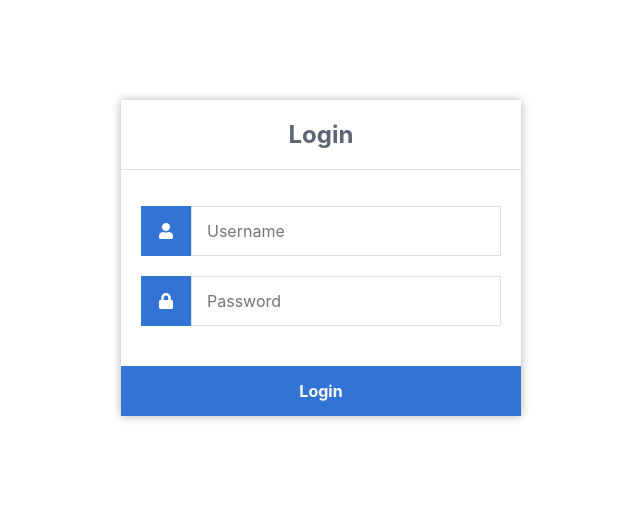
After one commit to hjoaquim/covidsym, a PHP site: page /test.html in a window 1280 px wide. The commit adds this page. Shown: the top 515 px of the page, without its empty margins (319-959 px from the left). Run offline with PHP 8.4, Linux system fonts and the light colour scheme.

Commit message:
building login page

```diff
--- /dev/null
+++ b/test.html
@@ -0,0 +1,88 @@
+<!DOCTYPE html>
+<html>
+	<head>
+		<meta charset="utf-8">
+		<title>Login</title>
+		<link rel="stylesheet" href="https://use.fontawesome.com/releases/v5.7.1/css/all.css">
+	</head>
+
+    <style>
+    * {
+  	box-sizing: border-box;
+  	font-family: -apple-system, BlinkMacSystemFont, "segoe ui", roboto, oxygen, ubuntu, cantarell, "fira sans", "droid sans", "helvetica neue", Arial, sans-serif;
+  	font-size: 16px;
+  	-webkit-font-smoothing: antialiased;
+  	-moz-osx-font-smoothing: grayscale;
+    }
+
+    .login {
+        width: 400px;
+        background-color: #ffffff;
+        box-shadow: 0 0 9px 0 rgba(0, 0, 0, 0.3);
+        margin: 100px auto;
+    }
+    .login h1 {
+        text-align: center;
+        color: #5b6574;
+        font-size: 24px;
+        padding: 20px 0 20px 0;
+        border-bottom: 1px solid #dee0e4;
+    }
+    .login form {
+        display: flex;
+        flex-wrap: wrap;
+        justify-content: center;
+        padding-top: 20px;
+    }
+    .login form label {
+        display: flex;
+        justify-content: center;
+        align-items: center;
+        width: 50px;
+        height: 50px;
+        background-color: #3274d6;
+        color: #ffffff;
+    }
+    .login form input[type="password"], .login form input[type="text"] {
+        width: 310px;
+        height: 50px;
+        border: 1px solid #dee0e4;
+        margin-bottom: 20px;
+        padding: 0 15px;
+    }
+    .login form input[type="submit"] {
+        width: 100%;
+        padding: 15px;
+        margin-top: 20px;
+        background-color: #3274d6;
+        border: 0;
+        cursor: pointer;
+        font-weight: bold;
+        color: #ffffff;
+        transition: background-color 0.2s;
+    }
+    .login form input[type="submit"]:hover {
+        background-color: #2868c7;
+        transition: background-color 0.2s;
+    }
+
+    </style>
+
+
+	<body>
+		<div class="login">
+			<h1>Login</h1>
+			<form action="authenticate.php" method="post">
+				<label for="username">
+					<i class="fas fa-user"></i>
+				</label>
+				<input type="text" name="username" placeholder="Username" id="username" required>
+				<label for="password">
+					<i class="fas fa-lock"></i>
+				</label>
+				<input type="password" name="password" placeholder="Password" id="password" required>
+				<input type="submit" value="Login">
+			</form>
+		</div>
+	</body>
+</html>
```
Also changed, not shown: css/css_login.css (added, +59 -0 lines), mycovid.php (+31 -20 lines), css/style.css.
